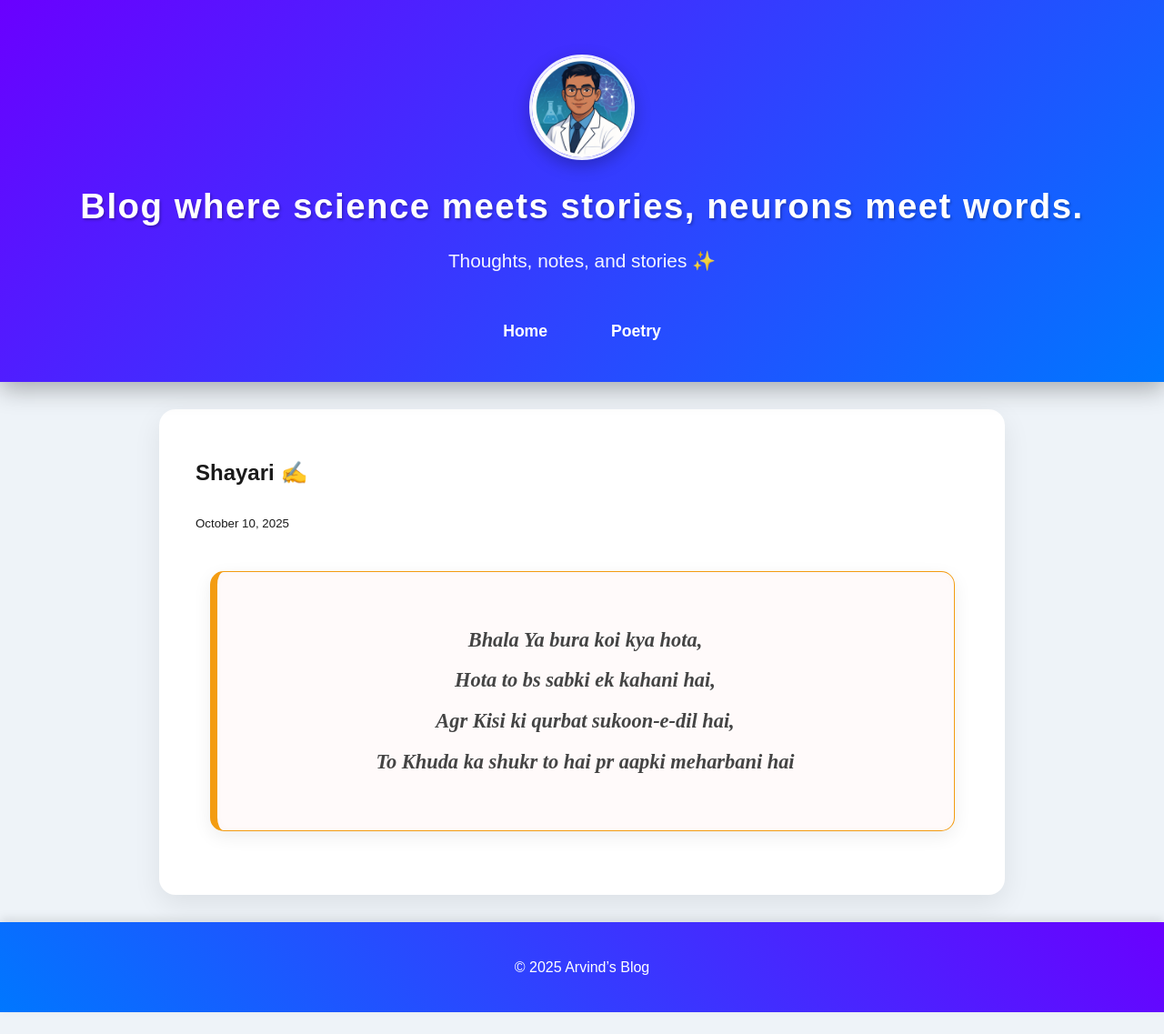
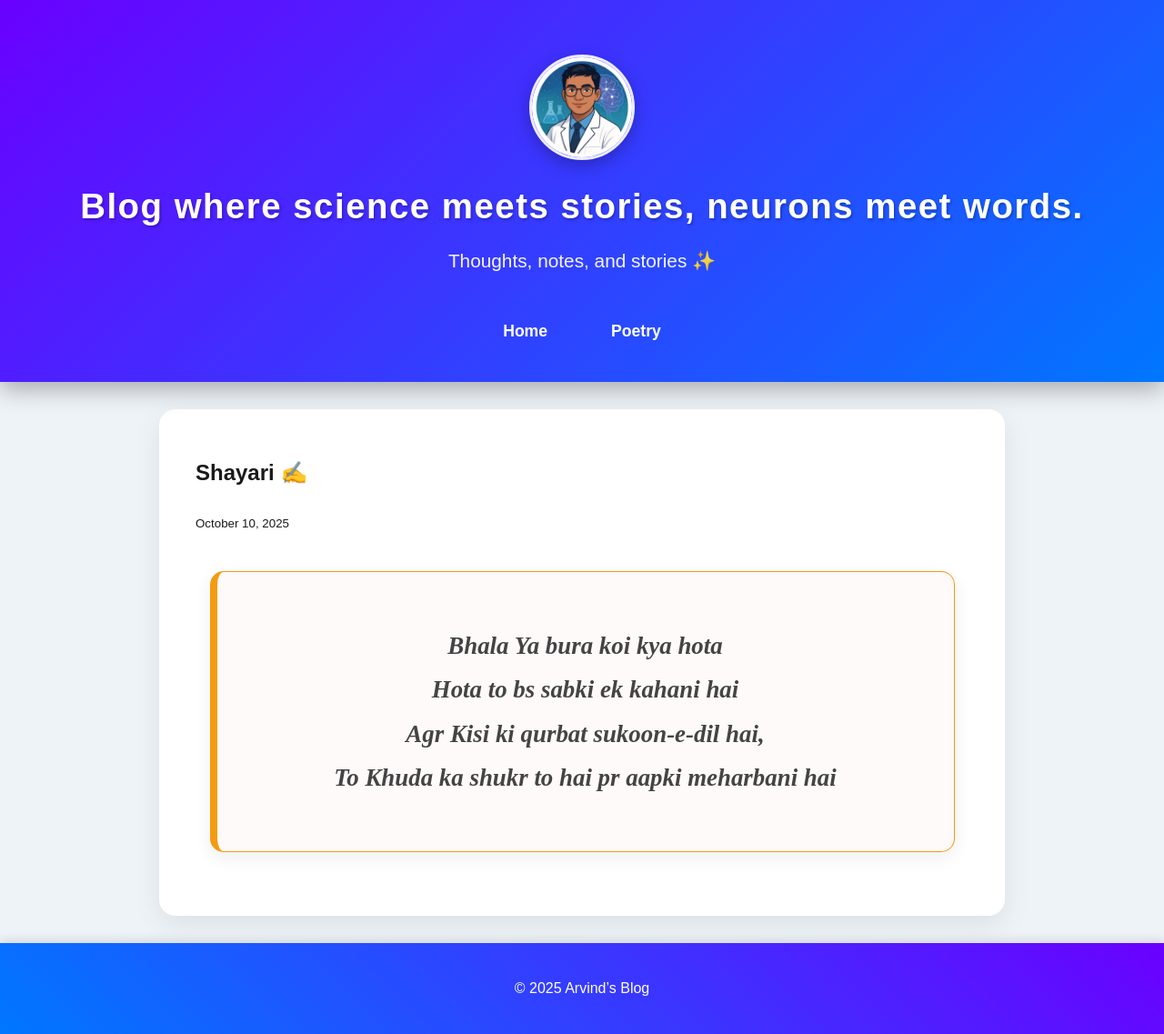
Before and after one commit to arvindomics/MyBlog, a Jekyll site: the page built from _posts/2025-10-10-shayari.md, in a window 1280 px wide. Shown: the whole page at 91% size. Built offline with Jekyll 4.4.1, drawn with Linux system fonts in a browser that asks for light colours; before the commit the page ends 1113 px from its top, so only the background shows below that.

Commit message:
Update 2025-10-10-shayari.md

```diff
--- a/_posts/2025-10-10-shayari.md
+++ b/_posts/2025-10-10-shayari.md
@@ -5,7 +5,9 @@ date: 2025-10-10
 categories: poetry
 ---
 
-**Bhala Ya bura koi kya hota,**<br>
-**Hota to bs sabki ek kahani hai,**<br>
-**Agr Kisi ki qurbat sukoon-e-dil hai,**<br>
-**To Khuda ka shukr to hai pr aapki meharbani hai**
+<p style="text-align:center; font-style:italic; font-size: 1.2em; line-height: 1.8;">
+<strong>Bhala Ya bura koi kya hota</strong><br>
+<strong>Hota to bs sabki ek kahani hai</strong><br>
+<strong>Agr Kisi ki qurbat sukoon-e-dil hai,</strong><br>
+<strong>To Khuda ka shukr to hai pr aapki meharbani hai</strong>
+</p>
```
